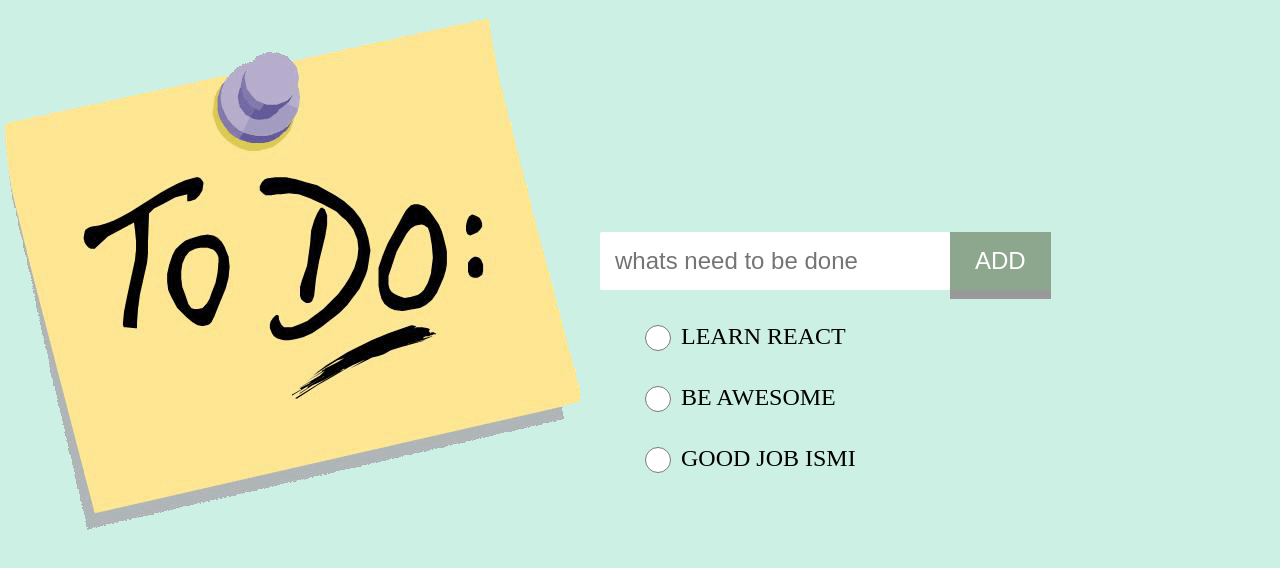
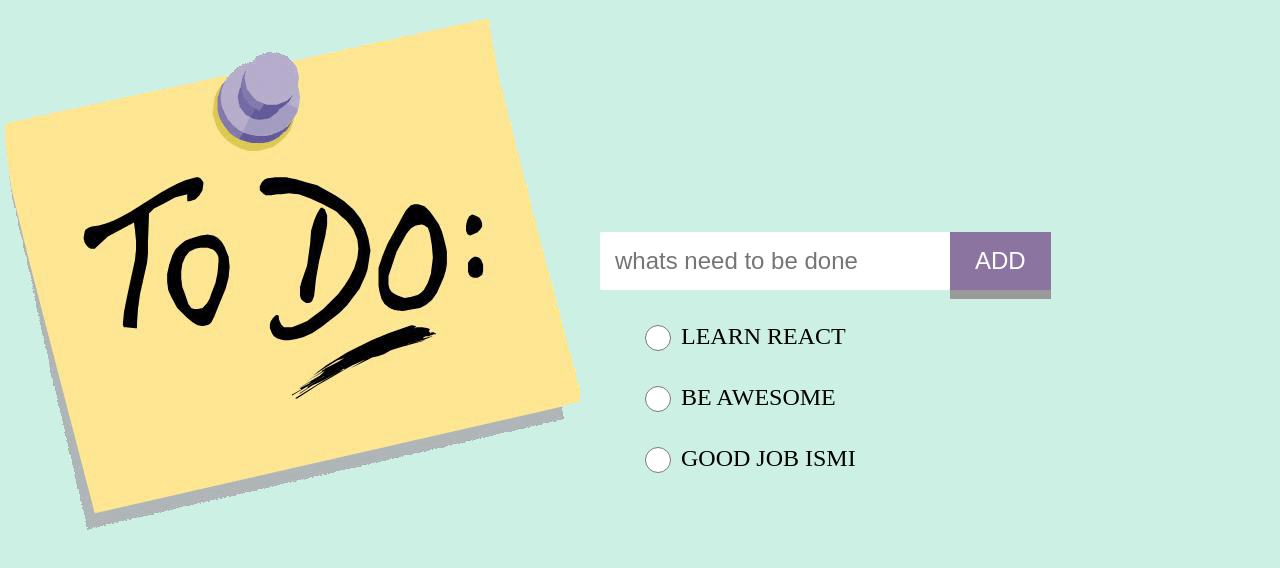
Before and after one commit to IsmiAndhyka18/intro-react, a React (Create React App) app: page / in a window 1280 px wide. In both pictures the pointer is over the button "ADD". Shown: the top 568 px of the page. Built offline with nearby package versions, Linux system fonts and the light colour scheme.

Commit message:
change hover color

```diff
--- a/src/App.css
+++ b/src/App.css
@@ -64,7 +64,7 @@ body{
   box-shadow: 0 9px #999;
 }
 
-.button:hover {background-color: #8ca78d}
+.button:hover {background-color: #8b75a0}
 
 .button:active {
   background-color: #95be96;
--- a/src/components/TodoForm.js
+++ b/src/components/TodoForm.js
@@ -1,6 +1,6 @@
 import React from 'react'
 
-const TodoForm = () => {
+export default function TodoList() {
 
     return (
       <div>
@@ -9,5 +9,3 @@ const TodoForm = () => {
       </div>
     )
 }
-
-export default TodoForm
--- a/src/components/TodoList.js
+++ b/src/components/TodoList.js
@@ -19,7 +19,7 @@ function TodoList() {
 
 
         <div key={todo.id} className="todo">
-          <input type="radio" className="checkbox" checked={todo.isCompleted && <span>&#x2714;</span>}/> {todo.name}
+          <input type="radio" className="checkbox" checked={todo.isCompleted}/> {todo.name}
         </div>
       ))}
     </ul>
```
